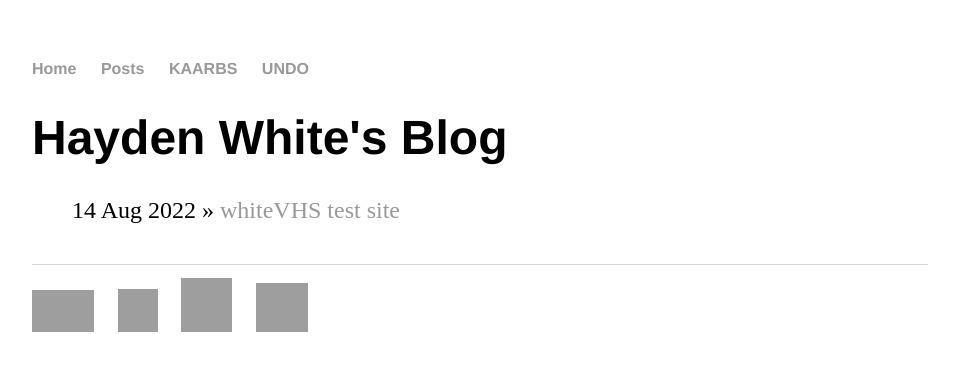
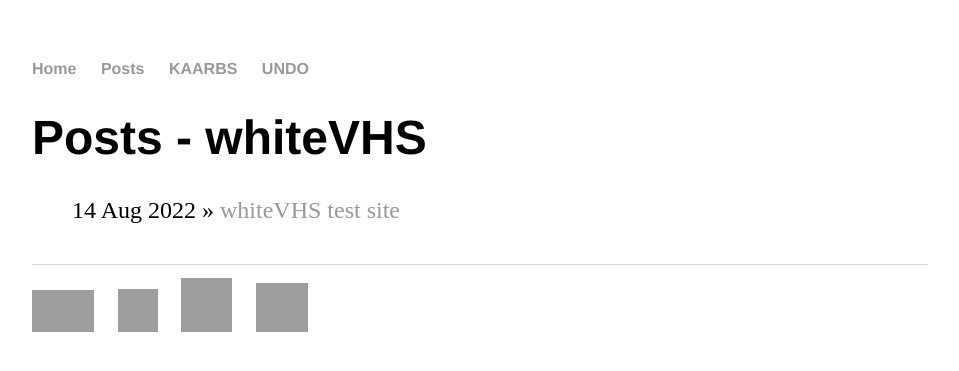
Before and after one commit to whiteVHS/whiteVHS.github.io, a Jekyll site: the page built from blog/index.html, in a window 1280 px wide. Shown: the top 371 px of the page, without its empty margins (160-1119 px from the left). Built offline with Jekyll 4.4.1, drawn with Linux system fonts in a browser that asks for light colours; grey boxes are pictures that could not be loaded.

Commit message:
Update index.html

```diff
--- a/blog/index.html
+++ b/blog/index.html
@@ -1,6 +1,6 @@
 ---
 layout: default
-title: Hayden White's Blog
+title: Posts - whiteVHS
 ---
 	<h1>{{ page.title }}</h1>
 	<ul class="posts">
```
